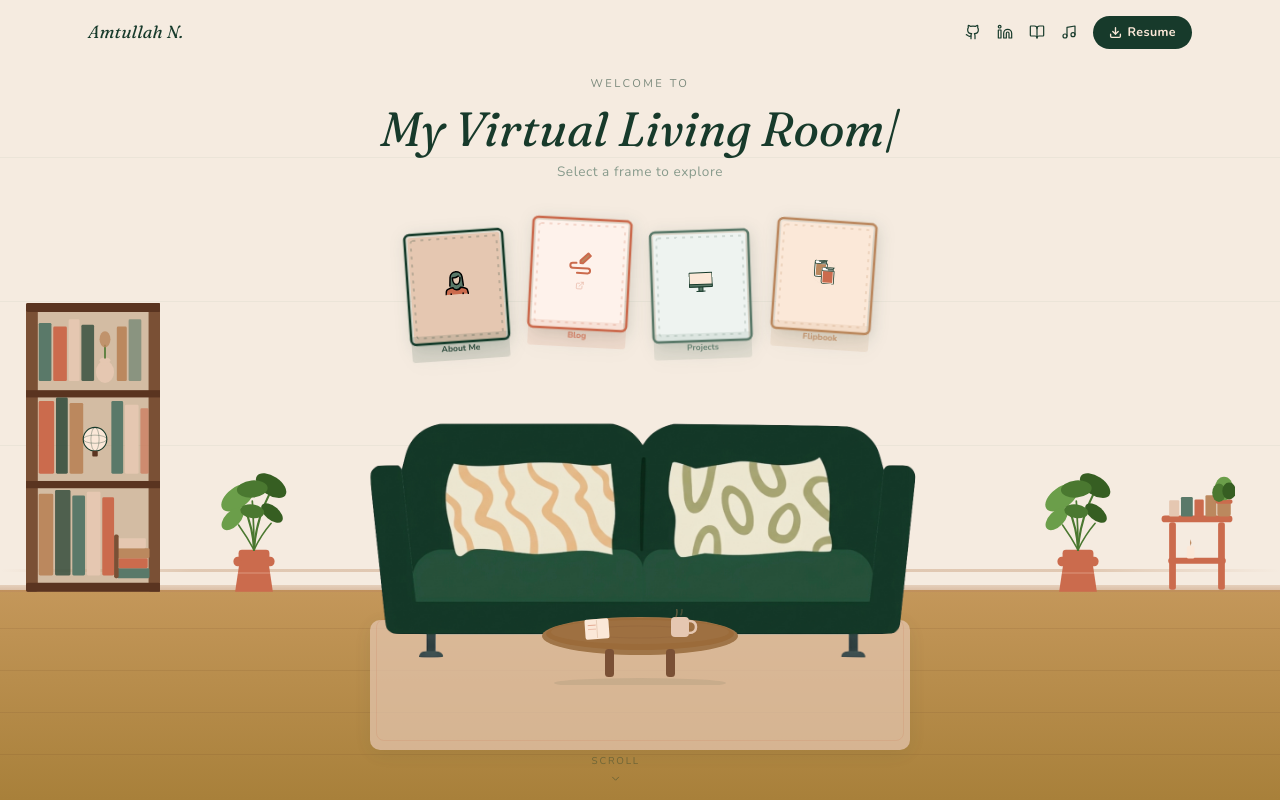
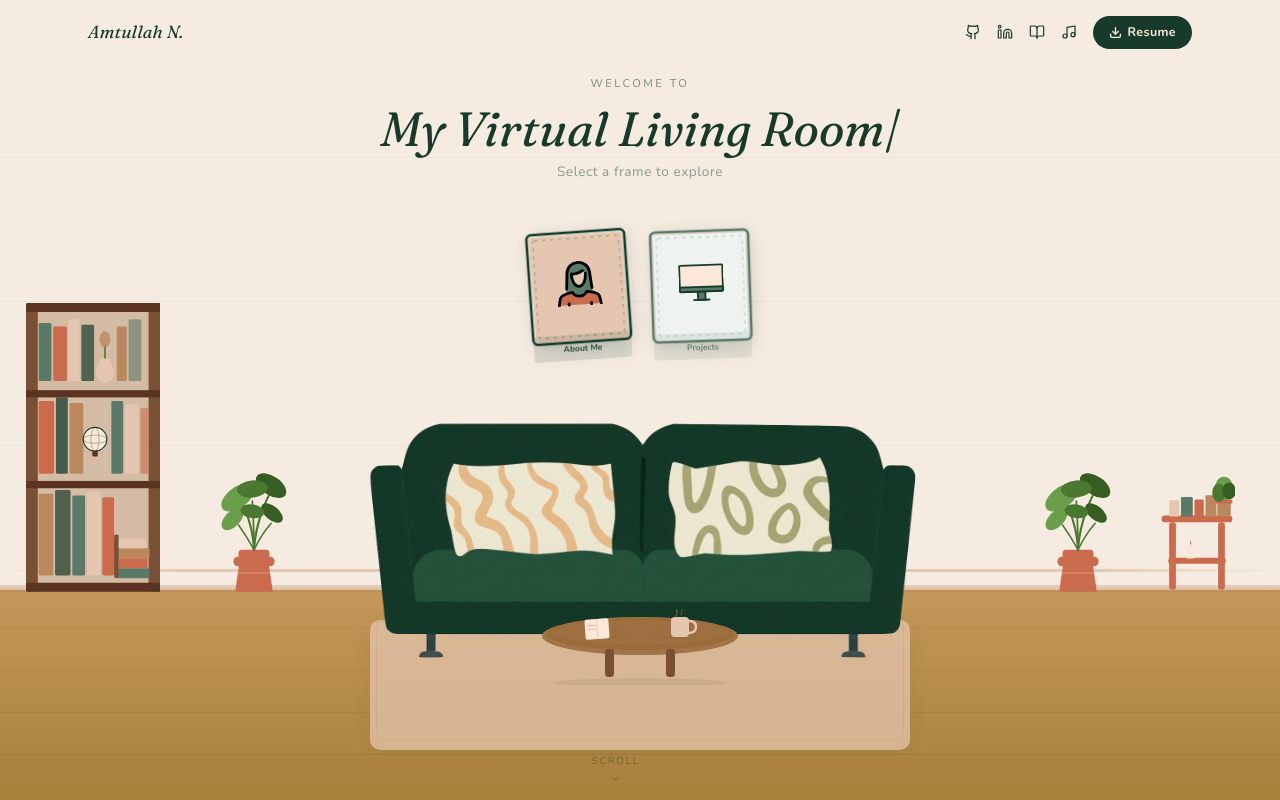
Before and after one commit to amtullahn/amtullahn.github.io, a React (Vite) app: page / in a window 1280 px wide. Shown: the top 800 px of the page. Built offline with nearby package versions, Linux system fonts and the light colour scheme; a web font is replaced by a local one.

Commit message:
frame update
only displaying frames available for clickable section

```diff
--- a/src/app/components/LivingRoomHero.tsx
+++ b/src/app/components/LivingRoomHero.tsx
@@ -33,22 +33,22 @@ const FRAMES = [
     border: P.forest, bg: P.tan, rotation: -4, dy: 6,
     onClick: () => scrollTo("about"), external: false,
   },
-  {
-    id: "blog", label: "Blog", icon: penlineSvg,
-    border: P.terra, bg: "#FEF2EB", rotation: 3, dy: -7,
-    onClick: () => window.open("https://substack.com/@braindumpdigest", "_blank"),
-    external: true,
-  },
+  // {
+  //   id: "blog", label: "Blog", icon: penlineSvg,
+  //   border: P.terra, bg: "#FEF2EB", rotation: 3, dy: -7,
+  //   onClick: () => window.open("https://substack.com/@braindumpdigest", "_blank"),
+  //   external: true,
+  // },
   {
     id: "projects", label: "Projects", icon: projectsSvg,
     border: P.sage, bg: "#EEF3F0", rotation: -2, dy: 5,
     onClick: () => scrollTo("projects"), external: false,
   },
-  {
-    id: "flipbook", label: "Flipbook", icon: flipbookSvg,
-    border: P.caramel, bg: P.peach, rotation: 4, dy: -5,
-    onClick: () => scrollTo("flipbook"), external: false,
-  },
+  // {
+  //   id: "flipbook", label: "Flipbook", icon: flipbookSvg,
+  //   border: P.caramel, bg: P.peach, rotation: 4, dy: -5,
+  //   onClick: () => scrollTo("flipbook"), external: false,
+  // },
 ];
 
 /* ── Doodle Frame ──────────────────────────────────────── */
@@ -84,7 +84,7 @@ function DoodleFrame({ frame }: { frame: (typeof FRAMES)[0] }) {
         <div style={{ position: "absolute", top: 0, left: 0, right: 0, height: "106px",
           display: "flex", alignItems: "center", justifyContent: "center",
           color: border, flexDirection: "column", gap: "6px" }}>
-          <img src={icon} alt={label} style={{ width: "24px", height: "24px" }}/>
+          <img src={icon} alt={label} style={{ width: "45px", height: "45px" }}/>
           {external && <ExternalLink size={9} strokeWidth={2} style={{ opacity: 0.4 }}/>}
         </div>
       </div>
```
